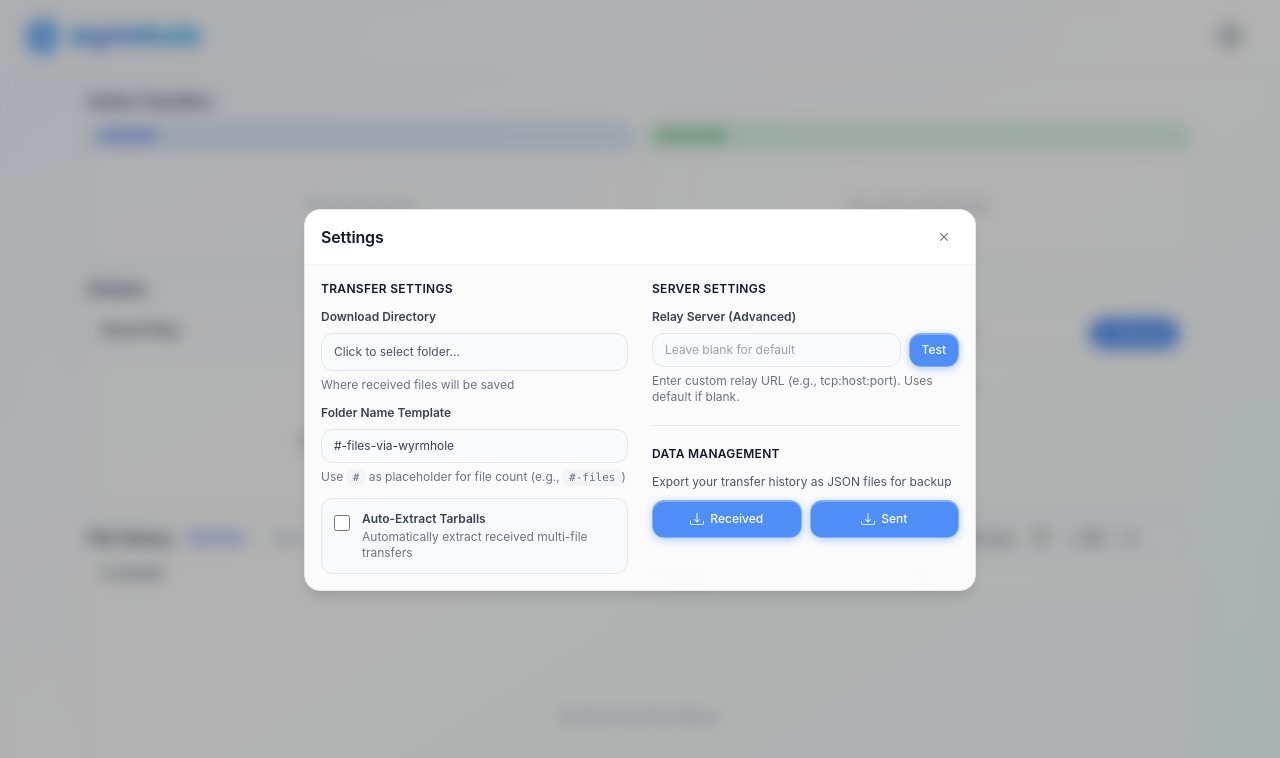
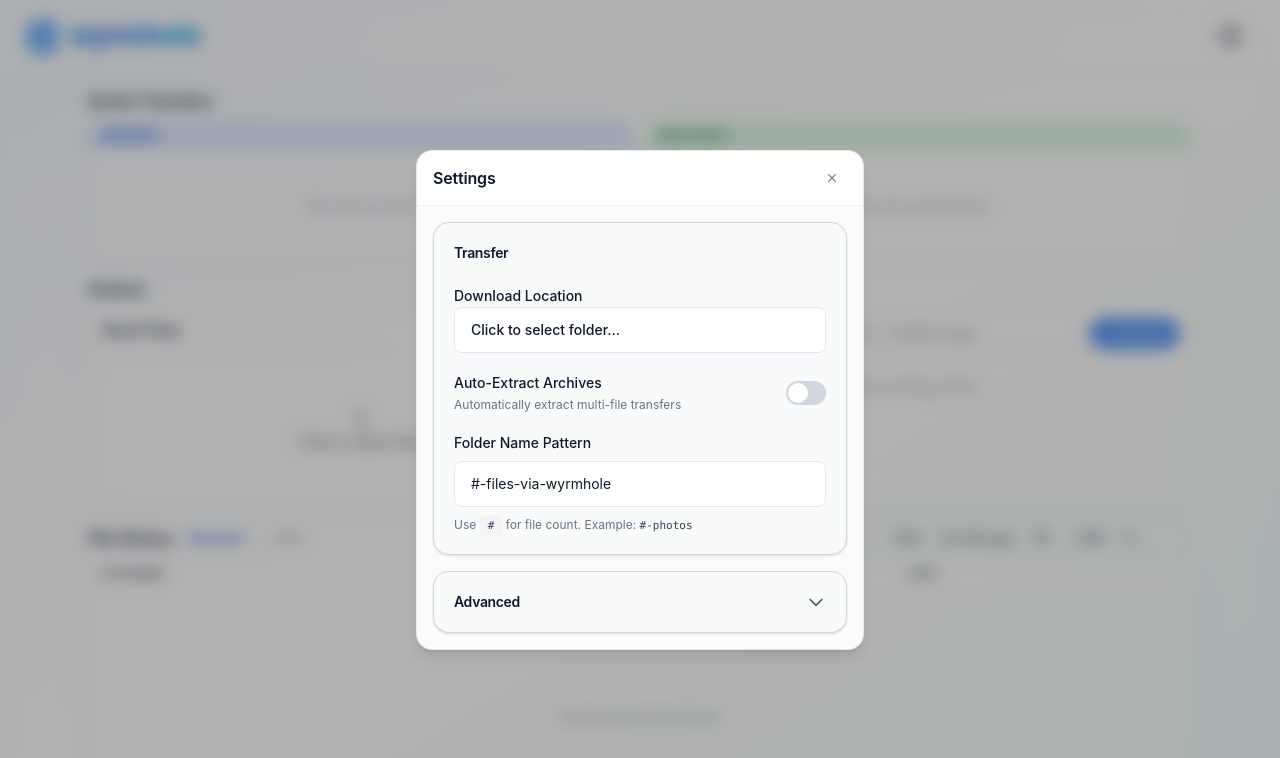
Before and after one commit to ClaytonWas/wyrmhole, a React (Vite) app: page / in a window 1280 px wide. Both pictures are taken after a click on the button "Settings". Shown: the top 758 px of the page. Built offline with nearby package versions, Linux system fonts and the light colour scheme.

Commit message:
Settings Menu Revision with collapsable advanced section

```diff
--- a/src/SettingsMenu.tsx
+++ b/src/SettingsMenu.tsx
@@ -6,6 +6,7 @@ import { toast } from "sonner";
 
 export default function SettingsMenu() {
   const [isOpen, setIsOpen] = useState(false);
+  const [isAdvancedOpen, setIsAdvancedOpen] = useState(false);
   const [downloadDirectory, setDownloadDirectory] = useState<string>("");
   const [autoExtractTarballs, setAutoExtractTarballs] = useState<boolean>(false);
   const [defaultFolderNameFormat, setDefaultFolderNameFormat] =
@@ -180,7 +181,7 @@ export default function SettingsMenu() {
             onClick={() => setIsOpen(false)}
           >
             <div
-              className="rounded-2xl w-full max-w-md lg:max-w-2xl max-h-[90vh] overflow-y-auto bg-white/95 border border-gray-200 shadow-lg"
+              className="rounded-2xl w-full max-w-md max-h-[90vh] overflow-y-auto bg-white/95 border border-gray-200 shadow-lg"
               onClick={(e) => e.stopPropagation()}
             >
               <div className="sticky top-0 border-b border-gray-100 px-3 sm:px-4 py-2.5 sm:py-3 bg-white/95 rounded-t-2xl">
@@ -207,17 +208,17 @@ export default function SettingsMenu() {
               </div>
 
               {/* Settings Content */}
-              <div className="px-3 sm:px-4 py-3 sm:py-4 grid grid-cols-1 lg:grid-cols-2 gap-5 lg:gap-6 auto-rows-max">
+              <div className="px-3 sm:px-4 py-3 sm:py-4 space-y-4">
                 {/* Transfer Settings Section */}
-                <div className="space-y-3">
-                  <h3 className="text-xs font-semibold text-gray-900 uppercase tracking-wide">
-                    Transfer Settings
+                <div className="bg-gray-50 rounded-2xl p-5 space-y-5 border border-gray-300 shadow-sm">
+                  <h3 className="text-sm font-semibold text-gray-900 tracking-tight">
+                    Transfer
                   </h3>
 
                   {/* Download directory field */}
-                  <div>
-                    <label className="block text-xs font-semibold text-gray-700 mb-2">
-                      Download Directory
+                  <div className="space-y-2">
+                    <label className="text-sm font-medium text-gray-900">
+                      Download Location
                     </label>
                     <button
                       onClick={() => {
@@ -226,21 +227,45 @@ export default function SettingsMenu() {
                           choose_download_directory();
                         }
                       }}
-                      className="w-full text-left px-3 py-2.5 bg-gray-50 hover:bg-gray-100 border border-gray-200 rounded-xl transition-colors text-xs text-gray-700 truncate cursor-pointer group"
+                      className="w-full text-left px-4 py-3 bg-white hover:bg-blue-50/30 border border-gray-200 rounded-lg transition-all text-sm text-gray-900 truncate cursor-pointer group active:scale-[0.98]"
                     >
-                      <p className="truncate text-gray-600 group-hover:text-gray-900">
-                        {downloadDirectory || "Click to select folder..."}
+                      <p className="truncate font-medium">
+                        {downloadDirectory ? downloadDirectory.split('/').pop() || downloadDirectory : "Click to select folder..."}
                       </p>
                     </button>
-                    <p className="text-xs text-gray-500 mt-1.5">
-                      Where received files will be saved
+                  </div>
+
+                  {/* Auto-extract tarballs setting */}
+                  <div className="space-y-2">
+                    <div className="flex items-center justify-between gap-3">
+                      <div className="flex-1">
+                        <label htmlFor="auto-extract" className="text-sm font-medium text-gray-900 block">
+                          Auto-Extract Archives
+                        </label>
+                        <p className="text-xs text-gray-500 mt-1">
+                          Automatically extract multi-file transfers
                         </p>
+                      </div>
+                      <button
+                        onClick={toggle_auto_extract_tarballs}
+                        className={`relative inline-flex h-6 w-10 items-center rounded-full transition-colors cursor-pointer ${autoExtractTarballs ? 'bg-blue-500' : 'bg-gray-300'}`}
+                        style={autoExtractTarballs ? {
+                          background: "rgba(59, 130, 246, 0.9)",
+                          boxShadow: "0 2px 8px 0 rgba(59, 130, 246, 0.4), inset 0 1px 0 0 rgba(255, 255, 255, 0.3)",
+                        } : undefined}
+                        id="auto-extract"
+                      >
+                        <span
+                          className={`inline-block h-5 w-5 transform rounded-full bg-white transition-transform ${autoExtractTarballs ? 'translate-x-4' : 'translate-x-0.5'}`}
+                        />
+                      </button>
+                    </div>
                   </div>
 
                   {/* Default folder name format setting */}
-                  <div>
-                    <label htmlFor="folder-format" className="block text-xs font-semibold text-gray-700 mb-2">
-                      Folder Name Template
+                  <div className="space-y-2">
+                    <label htmlFor="folder-format" className="text-sm font-medium text-gray-900 block">
+                      Folder Name Pattern
                     </label>
                     <input
                       id="folder-format"
@@ -249,45 +274,45 @@ export default function SettingsMenu() {
                       onChange={(e) => setDefaultFolderNameFormat(e.target.value)}
                       onBlur={save_default_folder_name_format}
                       placeholder="#-files-via-wyrmhole"
-                      className="w-full px-3 py-2 bg-gray-50 border border-gray-200 rounded-xl text-xs text-gray-700 placeholder-gray-400 focus:outline-none focus:ring-2 focus:ring-blue-400 focus:border-transparent transition-all"
+                      className="w-full px-4 py-3 bg-white border border-gray-200 rounded-lg text-sm text-gray-900 placeholder-gray-400 focus:outline-none focus:ring-2 focus:ring-blue-400/50 focus:border-transparent transition-all"
                     />
-                    <p className="text-xs text-gray-500 mt-1.5">
-                      Use <code className="bg-gray-100 px-1.5 py-0.5 rounded text-[11px] font-mono">#</code> as placeholder for file count (e.g., <code className="bg-gray-100 px-1.5 py-0.5 rounded text-[11px] font-mono">#-files</code>)
-                    </p>
-                  </div>
-
-                  {/* Auto-extract tarballs setting */}
-                  <div>
-                    <div className="flex items-start gap-3 p-3 bg-gray-50 rounded-xl border border-gray-200">
-                      <input
-                        type="checkbox"
-                        id="auto-extract"
-                        checked={autoExtractTarballs}
-                        onChange={toggle_auto_extract_tarballs}
-                        className="mt-1 w-4 h-4 cursor-pointer rounded border-gray-300 text-blue-600 focus:ring-2 focus:ring-blue-500 accent-blue-600"
-                      />
-                      <div className="flex-1 min-w-0">
-                        <label htmlFor="auto-extract" className="text-xs font-semibold text-gray-700 cursor-pointer block mb-0.5">
-                          Auto-Extract Tarballs
-                        </label>
-                        <p className="text-xs text-gray-500">
-                          Automatically extract received multi-file transfers
+                    <p className="text-xs text-gray-500 leading-relaxed">
+                      Use <code className="font-mono text-[11px] text-gray-700 bg-gray-100 px-2 py-1 rounded">#</code> for file count. Example: <code className="font-mono text-[11px] text-gray-700">#-photos</code>
                     </p>
                   </div>
                 </div>
+
+                {/* Advanced Section - Collapsible Card */}
+                <div className="bg-gray-50 rounded-2xl border border-gray-300 shadow-sm overflow-hidden">
+                  <button
+                    onClick={() => setIsAdvancedOpen(!isAdvancedOpen)}
+                    className="w-full p-5 hover:bg-gray-100/50 transition-colors text-left active:scale-[0.98]"
+                  >
+                    <div className="flex items-center justify-between">
+                      <h3 className="text-sm font-semibold text-gray-900 tracking-tight">
+                        Advanced
+                      </h3>
+                      <svg
+                        className={`w-5 h-5 text-gray-600 transition-transform duration-300 ${
+                          isAdvancedOpen ? 'rotate-180' : ''
+                        }`}
+                        xmlns="http://www.w3.org/2000/svg"
+                        fill="none"
+                        viewBox="0 0 24 24"
+                        stroke="currentColor"
+                      >
+                        <path strokeLinecap="round" strokeLinejoin="round" strokeWidth={2} d="M19 9l-7 7-7-7" />
+                      </svg>
                     </div>
-                </div>
+                  </button>
 
-                {/* Server Settings Section */}
-                <div className="space-y-3">
-                  <h3 className="text-xs font-semibold text-gray-900 uppercase tracking-wide">
-                    Server Settings
-                  </h3>
-
+                  {/* Advanced Content */}
+                  {isAdvancedOpen && (
+                    <div className="border-t border-gray-200 px-5 pt-5 pb-5 space-y-5">
                       {/* Relay server URL setting */}
-                  <div>
-                    <label htmlFor="relay-url" className="block text-xs font-semibold text-gray-700 mb-2">
-                      Relay Server (Advanced)
+                      <div className="space-y-2">
+                        <label htmlFor="relay-url" className="text-sm font-medium text-gray-900 block">
+                          Custom Relay Server
                         </label>
                         <div className="flex gap-2">
                           <input
@@ -296,13 +321,37 @@ export default function SettingsMenu() {
                             value={relayServerUrl}
                             onChange={(e) => setRelayServerUrl(e.target.value)}
                             onBlur={save_relay_server_url}
-                        placeholder="Leave blank for default"
-                        className="flex-1 px-3 py-2 bg-gray-50 border border-gray-200 rounded-xl text-xs text-gray-700 placeholder-gray-400 focus:outline-none focus:ring-2 focus:ring-blue-400 focus:border-transparent transition-all"
+                            placeholder="tcp:host:port"
+                            className="flex-1 px-4 py-3 bg-white border border-gray-200 rounded-lg text-sm text-gray-900 placeholder-gray-400 focus:outline-none focus:ring-2 focus:ring-blue-400/50 focus:border-transparent transition-all"
                           />
                           <button
                             type="button"
                             onClick={test_relay}
-                        className="px-3 py-2 text-xs font-medium text-white rounded-xl transition-all cursor-pointer whitespace-nowrap"
+                            className="px-4 py-3 text-sm font-medium text-blue-600 hover:text-blue-700 rounded-lg transition-colors active:scale-[0.98] cursor-pointer"
+                          >
+                            Test
+                          </button>
+                        </div>
+                        <p className="text-xs text-gray-500 leading-relaxed">
+                          Leave blank to use default relay
+                        </p>
+                      </div>
+
+                      {/* Divider */}
+                      <div className="border-t border-gray-200" />
+
+                      {/* Data Management Section */}
+                      <div className="space-y-2">
+                        <h4 className="text-sm font-medium text-gray-900">
+                          Export History
+                        </h4>
+                        <p className="text-xs text-gray-500 mb-3">
+                          Backup your transfer history as JSON files
+                        </p>
+                        <div className="grid grid-cols-2 gap-2">
+                          <button
+                            onClick={export_received_files_json}
+                            className="px-4 py-3 text-sm font-medium text-white rounded-lg transition-all active:scale-[0.98] duration-100 cursor-pointer"
                             style={{
                               background: "rgba(59, 130, 246, 0.9)",
                               backdropFilter: "blur(4px)",
@@ -319,27 +368,24 @@ export default function SettingsMenu() {
                               e.currentTarget.style.boxShadow = "0 2px 8px 0 rgba(59, 130, 246, 0.4), inset 0 1px 0 0 rgba(255, 255, 255, 0.3)";
                             }}
                           >
-                        Test
+                            <span className="flex items-center justify-center gap-1.5">
+                              <svg
+                                xmlns="http://www.w3.org/2000/svg"
+                                width="14"
+                                height="14"
+                                viewBox="0 0 16 16"
+                                fill="currentColor"
+                                className="flex-shrink-0"
+                              >
+                                <path d="M.5 9.9a.5.5 0 0 1 .5.5v2.5a1 1 0 0 0 1 1h12a1 1 0 0 0 1-1v-2.5a.5.5 0 0 1 1 0v2.5a2 2 0 0 1-2 2H2a2 2 0 0 1-2-2v-2.5a.5.5 0 0 1 .5-.5z" />
+                                <path d="M7.646 11.854a.5.5 0 0 0 .708 0l3-3a.5.5 0 0 0-.708-.708L8.5 10.293V1.5a.5.5 0 0 0-1 0v8.793L5.354 8.146a.5.5 0 1 0-.708.708z" />
+                              </svg>
+                              Received
+                            </span>
                           </button>
-                    </div>
-                    <p className="text-xs text-gray-500 mt-1.5">
-                      Enter custom relay URL (e.g., tcp:host:port). Uses default if blank.
-                    </p>
-                  </div>
-
-                  {/* Data Management Section */}
-                  <div className="space-y-3 border-t border-gray-200 pt-5 mt-5">
-                    <h3 className="text-xs font-semibold text-gray-900 uppercase tracking-wide">
-                      Data Management
-                    </h3>
-                    <div>
-                      <p className="text-xs text-gray-600 mb-2.5">
-                        Export your transfer history as JSON files for backup
-                      </p>
-                      <div className="grid grid-cols-2 gap-2">
                           <button
-                          onClick={export_received_files_json}
-                          className="px-3 py-2.5 text-xs font-medium text-white rounded-xl transition-all cursor-pointer flex items-center justify-center gap-1.5"
+                            onClick={export_sent_files_json}
+                            className="px-4 py-3 text-sm font-medium text-white rounded-lg transition-all active:scale-[0.98] duration-100 cursor-pointer"
                             style={{
                               background: "rgba(59, 130, 246, 0.9)",
                               backdropFilter: "blur(4px)",
@@ -356,6 +402,7 @@ export default function SettingsMenu() {
                               e.currentTarget.style.boxShadow = "0 2px 8px 0 rgba(59, 130, 246, 0.4), inset 0 1px 0 0 rgba(255, 255, 255, 0.3)";
                             }}
                           >
+                            <span className="flex items-center justify-center gap-1.5">
                               <svg
                                 xmlns="http://www.w3.org/2000/svg"
                                 width="14"
@@ -367,43 +414,13 @@ export default function SettingsMenu() {
                                 <path d="M.5 9.9a.5.5 0 0 1 .5.5v2.5a1 1 0 0 0 1 1h12a1 1 0 0 0 1-1v-2.5a.5.5 0 0 1 1 0v2.5a2 2 0 0 1-2 2H2a2 2 0 0 1-2-2v-2.5a.5.5 0 0 1 .5-.5z" />
                                 <path d="M7.646 11.854a.5.5 0 0 0 .708 0l3-3a.5.5 0 0 0-.708-.708L8.5 10.293V1.5a.5.5 0 0 0-1 0v8.793L5.354 8.146a.5.5 0 1 0-.708.708z" />
                               </svg>
-                          <span className="truncate">Received</span>
-                        </button>
-                        <button
-                          onClick={export_sent_files_json}
-                          className="px-3 py-2.5 text-xs font-medium text-white rounded-xl transition-all cursor-pointer flex items-center justify-center gap-1.5"
-                          style={{
-                            background: "rgba(59, 130, 246, 0.9)",
-                            backdropFilter: "blur(4px)",
-                            WebkitBackdropFilter: "blur(4px)",
-                            border: "1px solid rgba(255, 255, 255, 0.3)",
-                            boxShadow: "0 2px 8px 0 rgba(59, 130, 246, 0.4), inset 0 1px 0 0 rgba(255, 255, 255, 0.3)",
-                          }}
-                          onMouseEnter={(e) => {
-                            e.currentTarget.style.background = "rgba(59, 130, 246, 1)";
-                            e.currentTarget.style.boxShadow = "0 4px 16px 0 rgba(59, 130, 246, 0.5), inset 0 1px 0 0 rgba(255, 255, 255, 0.4)";
-                          }}
-                          onMouseLeave={(e) => {
-                            e.currentTarget.style.background = "rgba(59, 130, 246, 0.9)";
-                            e.currentTarget.style.boxShadow = "0 2px 8px 0 rgba(59, 130, 246, 0.4), inset 0 1px 0 0 rgba(255, 255, 255, 0.3)";
-                          }}
-                        >
-                          <svg
-                            xmlns="http://www.w3.org/2000/svg"
-                            width="14"
-                            height="14"
-                            viewBox="0 0 16 16"
-                            fill="currentColor"
-                            className="flex-shrink-0"
-                          >
-                            <path d="M.5 9.9a.5.5 0 0 1 .5.5v2.5a1 1 0 0 0 1 1h12a1 1 0 0 0 1-1v-2.5a.5.5 0 0 1 1 0v2.5a2 2 0 0 1-2 2H2a2 2 0 0 1-2-2v-2.5a.5.5 0 0 1 .5-.5z" />
-                            <path d="M7.646 11.854a.5.5 0 0 0 .708 0l3-3a.5.5 0 0 0-.708-.708L8.5 10.293V1.5a.5.5 0 0 0-1 0v8.793L5.354 8.146a.5.5 0 1 0-.708.708z" />
-                          </svg>
-                          <span className="truncate">Sent</span>
+                              Sent
+                            </span>
                           </button>
                         </div>
                       </div>
                     </div>
+                  )}
                 </div>
               </div>
             </div>
```
Lines whose indentation alone changed are shown as unchanged.
